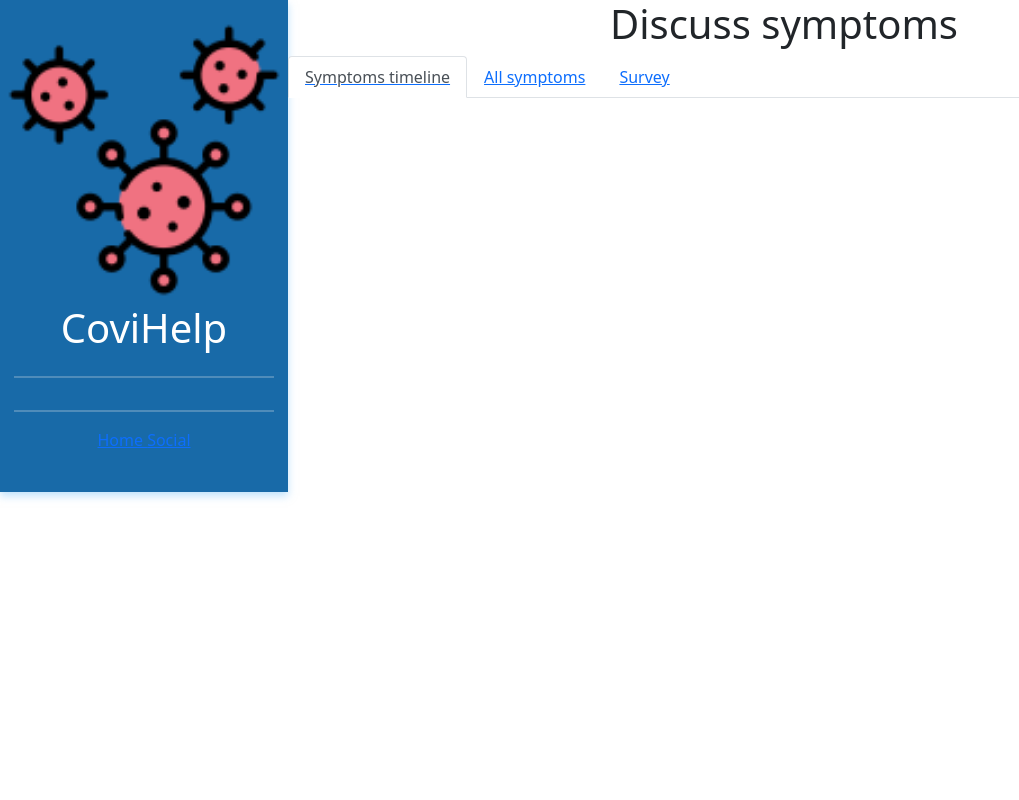
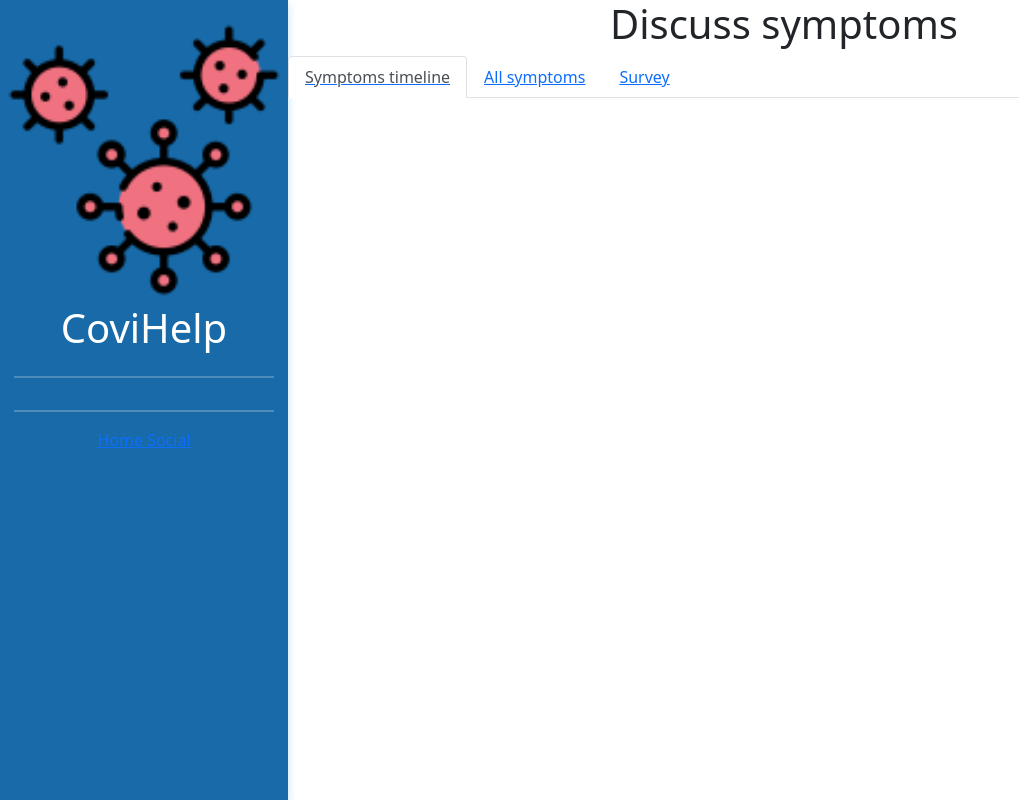
Before and after one commit to Sbasu2512/coviHelp, a React (Create React App) app in the folder client/: page /symptoms in a window 1280 px wide. Shown: the whole page, without its empty margins (0-1019 px from the left). Built offline with nearby package versions, Linux system fonts and the light colour scheme; no server answers.

Commit message:
fixed sidebar

```diff
--- a/client/src/App.scss
+++ b/client/src/App.scss
@@ -1,9 +1,10 @@
 .App {
 
 
-  flex: 1 1;
+
 
   text-align: center;
+
   display: flex;
   flex-direction: column;
 
@@ -62,14 +63,10 @@ main {
   display: flex;
   flex-direction: column;
   min-width: 18rem;
+  min-height: 100vh;;
 
 
   padding: 1em 0;
-
-  flex-grow: 0.3;
-
-
-
 
 
   &--centered {
@@ -89,5 +86,4 @@ main {
 
   flex-grow: 3;
 
-
 }
--- a/client/src/components/user/style.css
+++ b/client/src/components/user/style.css
@@ -1,14 +1,30 @@
 .userContainer{
+
+  padding-left: 1em;
+  padding-right: 1em;
+
   display: flex;
   flex-direction: row;
+
+
+}
+
+
+.userData{
+
+
+  display: flex;
+  flex-direction: column;
+  align-items: flex-start;
 
 }
 
 
 .userPic {
+
   border-radius: 50%;
-  margin-left: 1em;
-  margin-right: 1.5em;
+  margin-right: 1em;
+
 
 }
 
--- a/client/src/index.css
+++ b/client/src/index.css
@@ -20,9 +20,6 @@ code {
 body {
 
 
-  display: flex;
-  flex-direction: column;
-
 
   margin: 0;
   background-color: #F6F4F1;
@@ -37,12 +34,4 @@ body {
   user-select: none;
 
 
-  height: 100vh;
-
 }
-
-.root {
-
-
-
-}
```
